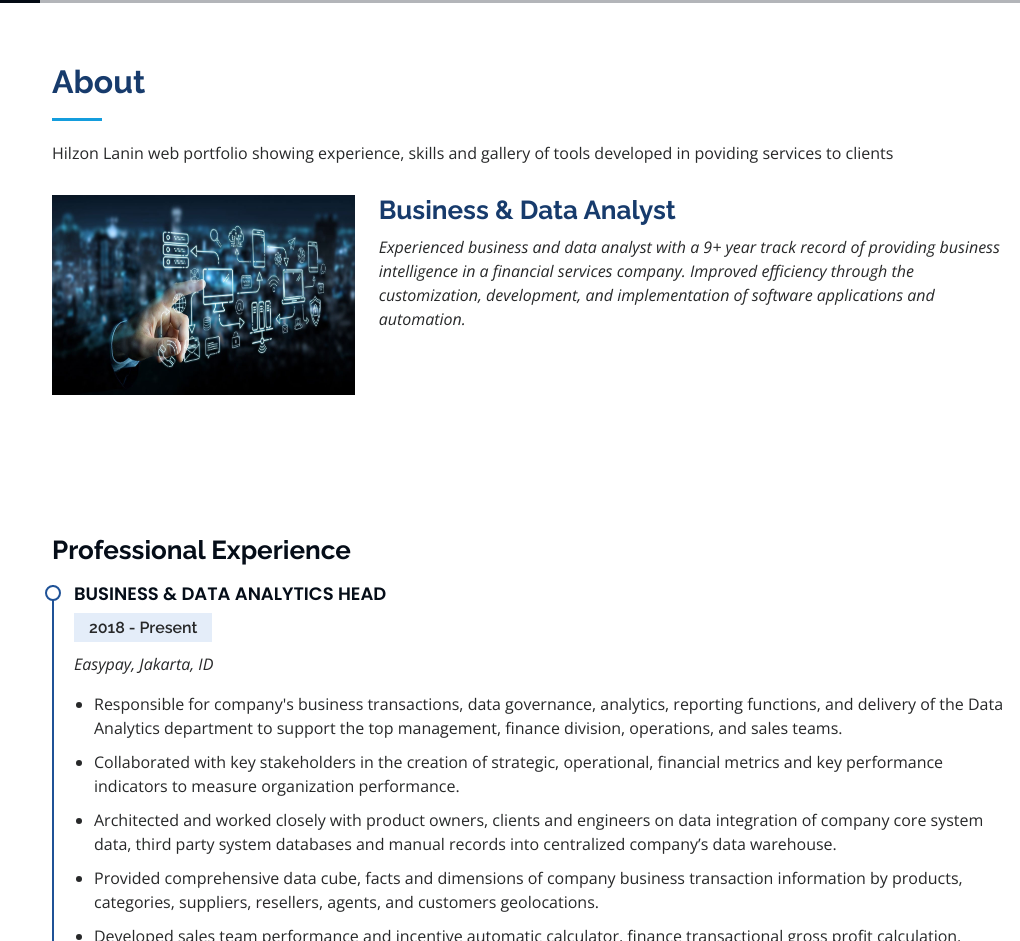
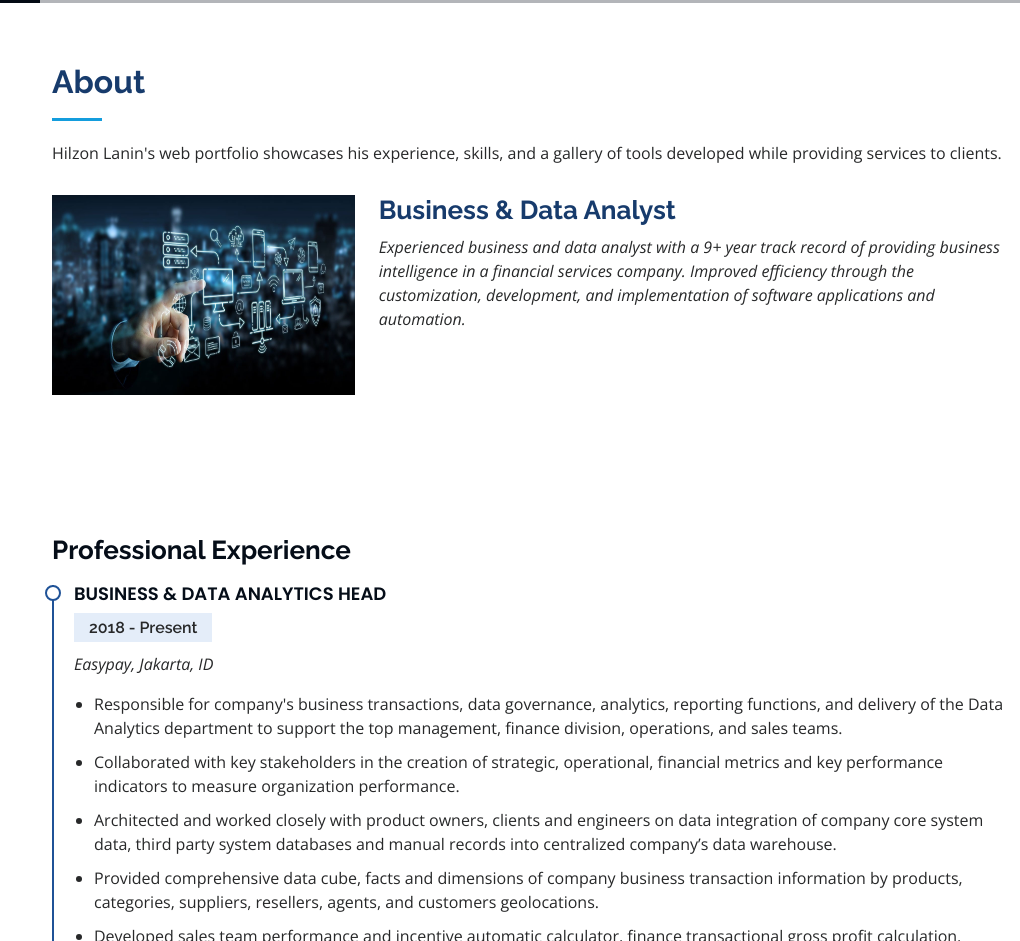
Before and after one commit to hilzonlanin/portfolio, a plain HTML site: page index.html in a window 1280 px wide. Shown: the part 797-1738 px from the top of the page, without its empty margins (260-1280 px from the left). Drawn offline with nearby package versions, Linux system fonts and the light colour scheme.

Commit message:
spelling 1

```diff
--- a/index.html
+++ b/index.html
@@ -93,8 +93,7 @@
 
         <div class="section-title">
           <h2>About</h2>
-          <p>Hilzon Lanin web portfolio showing experience, skills and gallery of tools developed in poviding
-            services to clients</p>
+          <p>Hilzon Lanin's web portfolio showcases his experience, skills, and a gallery of tools developed while providing services to clients.</p>
         </div>
 
         <div class="row">
```
